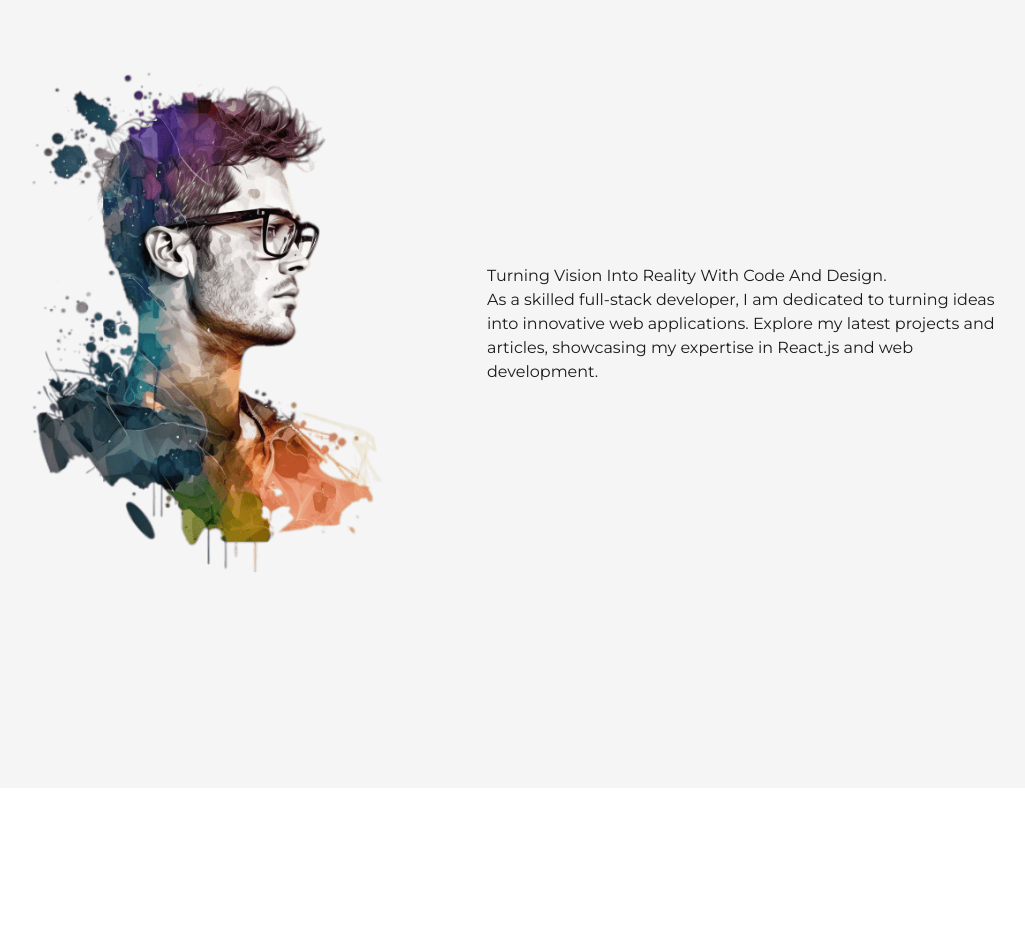
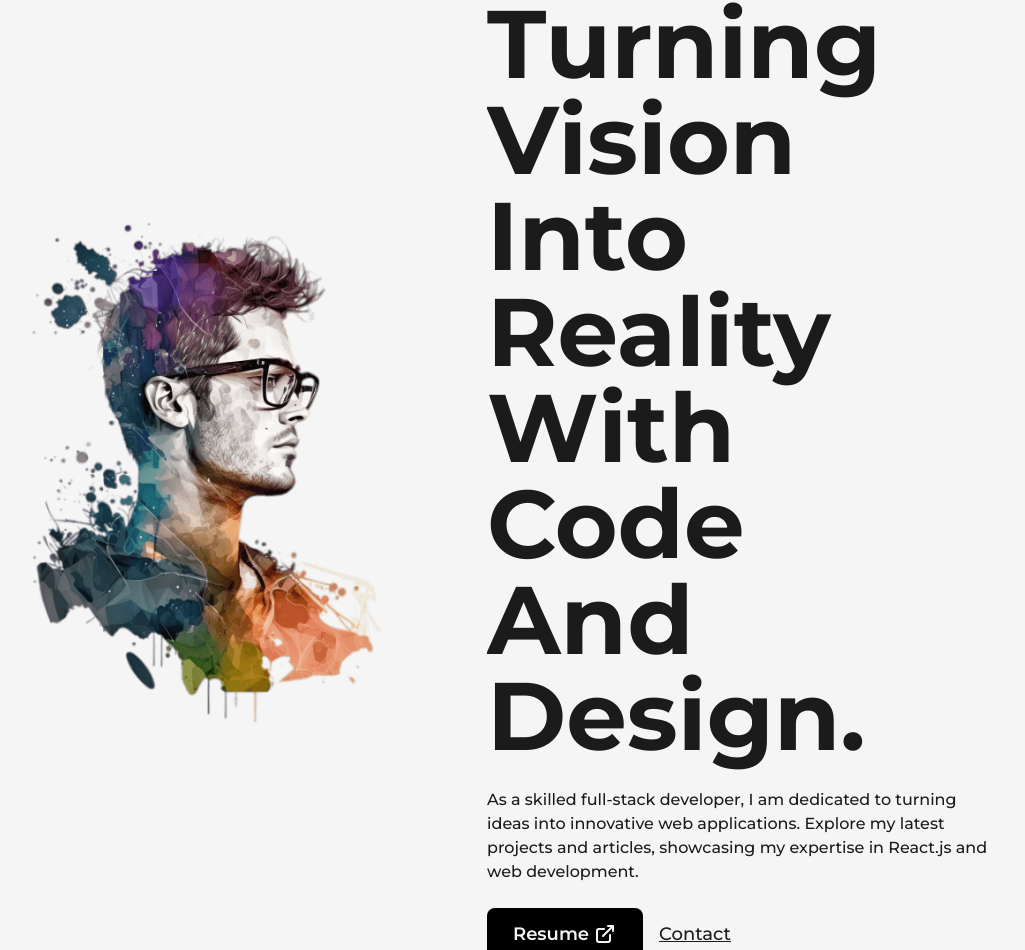
Before and after one commit to TruongTanNghia/Build-My-Profile-NextJs, a Next.js app: page / in a window 1280 px wide. Shown: the part 116-1066 px from the top of the page, without its empty margins (153-1178 px from the left). Before the commit the page ends 904 px from the top, so only its background shows below. Built offline with nearby package versions, Linux system fonts and the light colour scheme.

Commit message:
feat: #7 [Animated] - Creating Animated Text Component

```diff
--- /dev/null
+++ b/src/components/AnimatedText.js
@@ -0,0 +1,56 @@
+import React from "react";
+import { motion } from "framer-motion";
+
+const quote = {
+  initial: {
+    opacity: 1,
+  },
+  animate: {
+    opacity: 1,
+    transition: {
+      delay: 0.5,
+      staggerChildren: 0.08,
+    },
+  },
+};
+
+const singleWord = {
+  initial: {
+    opacity: 0,
+    y: 50,
+  },
+  animate: {
+    opacity: 1,
+    y: 0,
+    transition: {
+      duration: 1,
+      // staggerChildren:0.08
+    },
+  },
+};
+
+const AnimatedText = ({ text, className = "" }) => {
+  console.log(text, "----------");
+  return (
+    <div className="w-full mx-auto py-2 flex items-center justify-center text-center overflow-hidden">
+      <motion.h1
+        className={`inline-block w-full text-dark font-bold capitalize text-8xl ${className}`}
+        variants={quote}
+        initial="initial"
+        animate="animate"
+      >
+        {text.split(" ").map((word, index) => (
+          <motion.span
+            key={word + "" + index}
+            className="inline-block"
+            variants={singleWord}
+          >
+            {word}&nbsp;
+          </motion.span>
+        ))}
+      </motion.h1>
+    </div>
+  );
+};
+
+export default AnimatedText;
--- a/src/pages/index.js
+++ b/src/pages/index.js
@@ -2,6 +2,9 @@
 import Head from "next/head";
 import Image from "next/image";
 import profilePic from "../../public/images/profile/developer-pic-1.png";
+import AnimatedText from "@/components/AnimatedText";
+import Link from "next/link";
+import { LinkArrow } from "@/components/Icons";
 export default function Home() {
   return (
     <>
@@ -19,14 +22,35 @@
                 className="w-full h-auto"
               />
             </div>
-            <div className="w-1/2">
-              <h1>Turning Vision Into Reality With Code And Design. </h1>
-              <p>
+            <div className="w-1/2 flex flex-col items-center self-center ">
+              <h1></h1>
+              <AnimatedText
+                text="Turning Vision Into Reality With Code And Design."
+                className="text-6xl !text-left"
+              />
+              <p className="my-4 text-base font-medium">
                 As a skilled full-stack developer, I am dedicated to turning
                 ideas into innovative web applications. Explore my latest
                 projects and articles, showcasing my expertise in React.js and
                 web development.
               </p>
+              <div className="flex items-center self-start mt-2">
+                <Link
+                  href="/dummy.pdf"
+                  target={"_blank"}
+                  className="flex items-center bg-black text-light p-2.5 px-6 rounded-lg text-lg font-semibold hover:bg-light hover:text-dark border-2 border-solid border-transparent hover:border-dark"
+                >
+                  Resume
+                  <LinkArrow className={"w-6 ml-1"} />
+                </Link>
+                <Link
+                  href="mailto:tannghia1005xp@gmail.com"
+                  target={"_blank"}
+                  className="ml-4 text-lg font-medium capitalize text-dark underline"
+                >
+                  Contact
+                </Link>
+              </div>
             </div>
           </div>
         </Layout>
```
Also changed, not shown: src/components/Footer.js (added).
